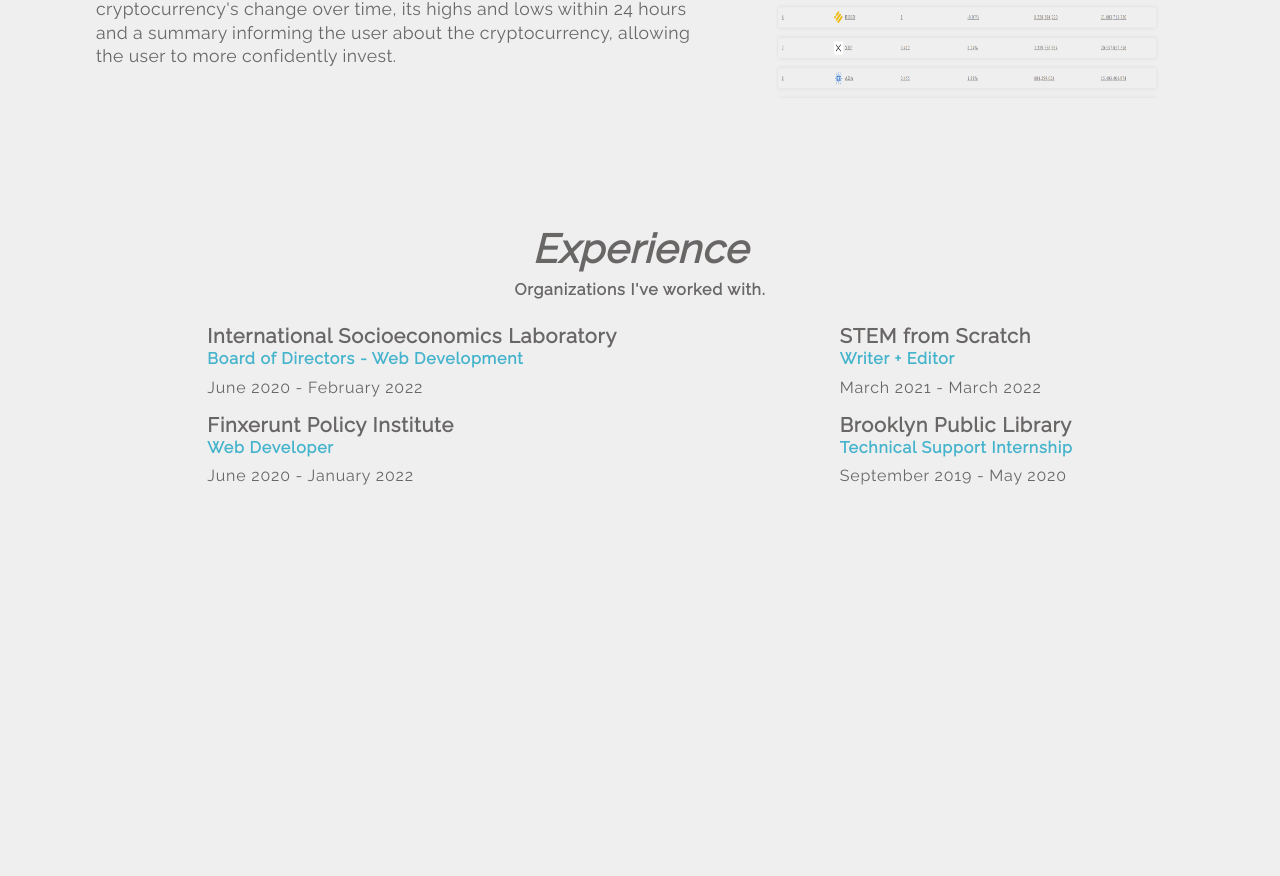
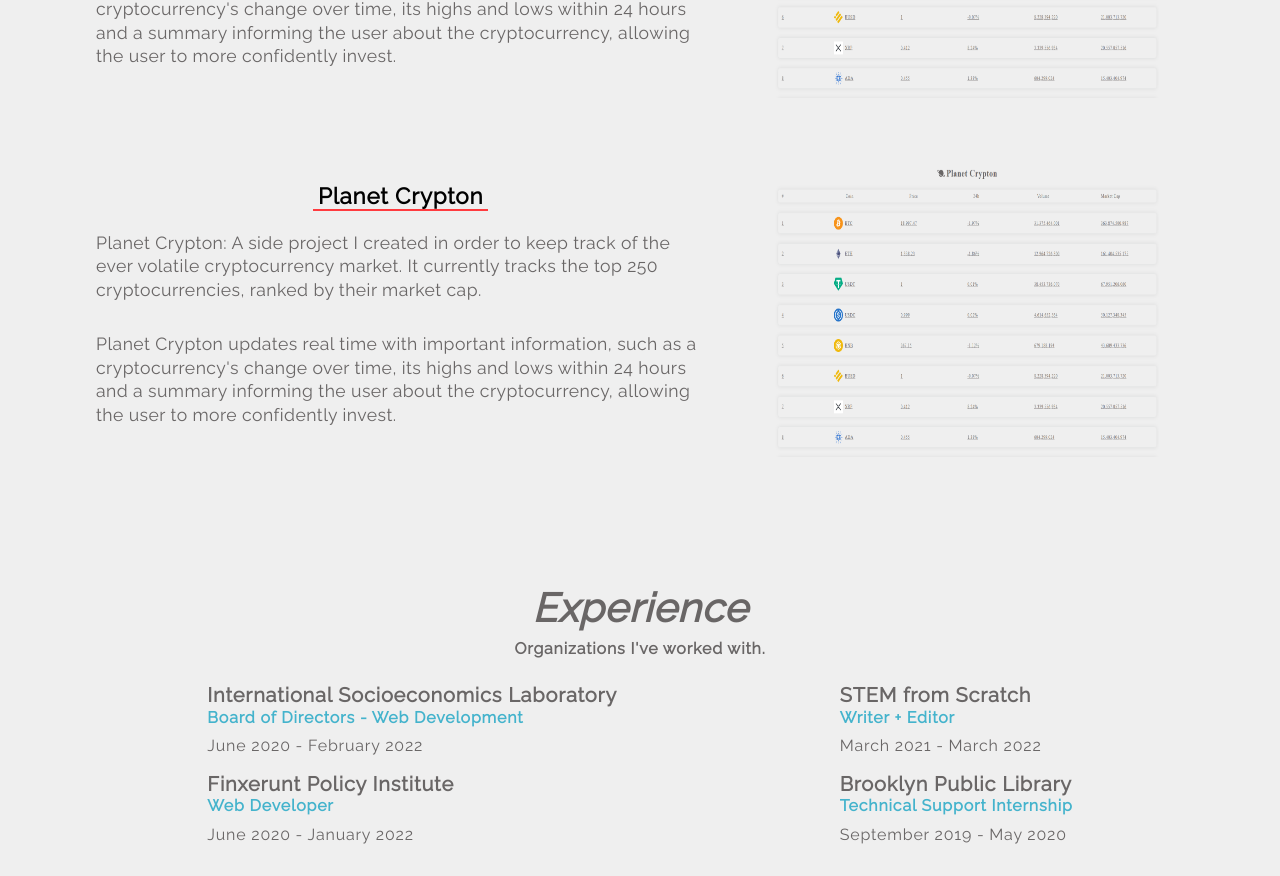
Before and after one commit to TChoy04/personal-website, a React (Create React App) app: page / in a window 1280 px wide. Shown: the part 1710-2586 px from the top of the page. Before the commit the page ends 2227 px from the top, so only its background shows below. Built offline with nearby package versions, Linux system fonts and the light colour scheme; no server answers; a web font is replaced by a local one.

Commit message:
finished

```diff
--- a/src/App.js
+++ b/src/App.js
@@ -29,7 +29,7 @@ function App() {
     <Route path="*" element={<ErrorPage></ErrorPage>}></Route>
     <Route path='/crypton/coin' element={<CoinPage />}/>
     <Route path='/crypton/coin/:coinId' element={<CoinPage />} />
-    <Route path='/snake' element={<Worm></Worm>}></Route>
+    <Route path='/worm' element={<Worm></Worm>}></Route>
   </Routes>
 </Router>
   );
--- a/src/components/ProjectContainer.js
+++ b/src/components/ProjectContainer.js
@@ -33,7 +33,7 @@ const ProjectContainer = () => {
         target="_blank"
       />
           <Projects
-        id="finx-image"
+        id="crypton-image"
         source={crypton}
         name="Planet Crypton"
         description="Planet Crypton: A side project I created in order to keep track of the ever volatile cryptocurrency market. It currently tracks the top 250 cryptocurrencies, ranked by their market cap."
@@ -42,6 +42,16 @@ const ProjectContainer = () => {
         link="./crypton"
         target=""
       />
+                <Projects
+        id="worm-image"
+        source={crypton}
+        name="Planet Crypton"
+        description="Planet Crypton: A side project I created in order to keep track of the ever volatile cryptocurrency market. It currently tracks the top 250 cryptocurrencies, ranked by their market cap."
+        description2="Planet Crypton updates real time with important information, such as a cryptocurrency's change over time, its highs and lows within 24 hours and a summary informing the user about the cryptocurrency, allowing the user to more confidently invest."
+        direction="row"
+        link="./worm"
+        target=""
+      />
     </div>
   );
 };
--- a/src/crypto_tracker/components/Header.css
+++ b/src/crypto_tracker/components/Header.css
@@ -39,3 +39,10 @@
   .coin-hover:hover:before {
     transform: scale(1);
   }
+  .navbar-links{
+    display:flex;
+
+  }
+  .navbar-links a{
+    margin-left:25px;
+  }
--- a/src/crypto_tracker/components/Header.js
+++ b/src/crypto_tracker/components/Header.js
@@ -2,6 +2,7 @@ import React from 'react'
 import "./Header.css"
 import {Link} from "react-router-dom"
 import {FaBitcoin} from "react-icons/fa"
+import {GiSandSnake} from "react-icons/gi"
 function Header() {
   return (
     < div className="crypto-header">
@@ -9,10 +10,15 @@ function Header() {
             <Link className = "no_line coin-hover" to="/">Tszfai.dev/</Link>
         </div>
         <div>
-            <ul>
+            <ul className="navbar-links">
             <Link className ="no_line coin-hover" to="/crypton">
                 <li className = "nav-item">
                     <FaBitcoin></FaBitcoin> <span>Crypton</span>
+                </li>
+                </Link>
+                <Link className ="no_line coin-hover" to="/worm">
+                <li className = "nav-item">
+                    <GiSandSnake></GiSandSnake> <span>Happy Worm</span>
                 </li>
                 </Link>
             </ul>
--- a/src/happy_worm/Board.js
+++ b/src/happy_worm/Board.js
@@ -1,4 +1,3 @@
-
 
 import React,{useEffect, useState} from 'react'
 import "./Board.css"
@@ -135,7 +134,11 @@ function Board() {
         checkOutOfBounds();
         onEat();
         const loseModal = document.getElementById("loseModal")
-        if(lose) loseModal.classList.add("active")
+        const overlay = document.getElementById("overlay")
+        if(lose){
+            loseModal.classList.add("active")
+            overlay.classList.add("active")
+    }
         return () => {
             window.clearInterval(mv);
           };
@@ -144,7 +147,6 @@ function Board() {
     useEffect(()=>{
         window.addEventListener("keydown",onKeyDown);
         const body = document.querySelector("body");
-        body.style.overflow="hidden";
         const closeModalButtons = document.querySelectorAll('[data-close-button]');
         const overlay = document.getElementById("overlay");
         const startModal = document.getElementById("startModal")
@@ -179,7 +181,9 @@ function Board() {
         </div>
         <button onClick={()=>{
             const loseModal = document.getElementById("loseModal");
+            const overlay = document.getElementById("overlay")
             loseModal.classList.remove("active");
+            overlay.classList.remove("active")
             startGame();
             lose = false;
         }}className="close-button lose-button"></button>
--- a/src/happy_worm/Modal.css
+++ b/src/happy_worm/Modal.css
@@ -72,7 +72,7 @@
     transform: translateY(0) rotateX(0);
   }
   .lose-button:before{
-    content:"Try again?"
+    content:"Try again..?"
   }
   .modal-body{
     padding:10px 15px;
```
